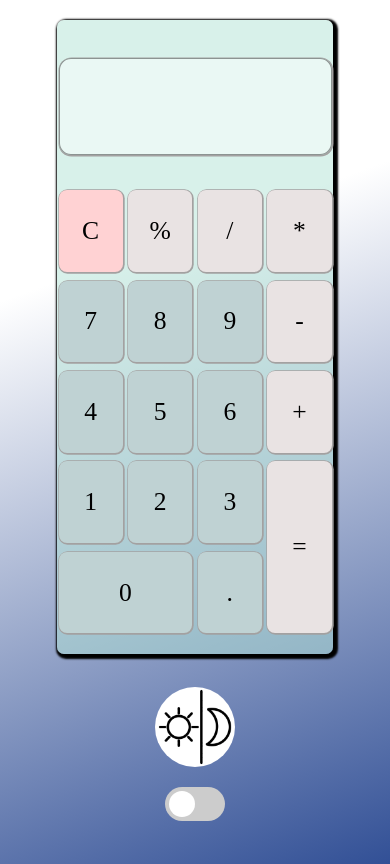
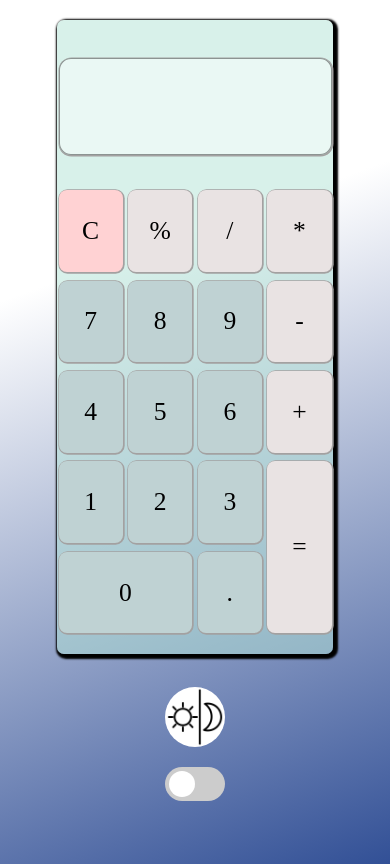
Before and after one commit to ShimShon1/Calculator, a plain HTML site: page index.html in a window 390 px wide. Drawn offline with Linux system fonts and the light colour scheme.

Commit message:
img size

```diff
--- a/styles.css
+++ b/styles.css
@@ -307,4 +307,8 @@ main .dark-op{
         margin-top: 3%;
         gap: 20px;
       }
+
+    img{
+        width: 60px;
+    }
   }
```
